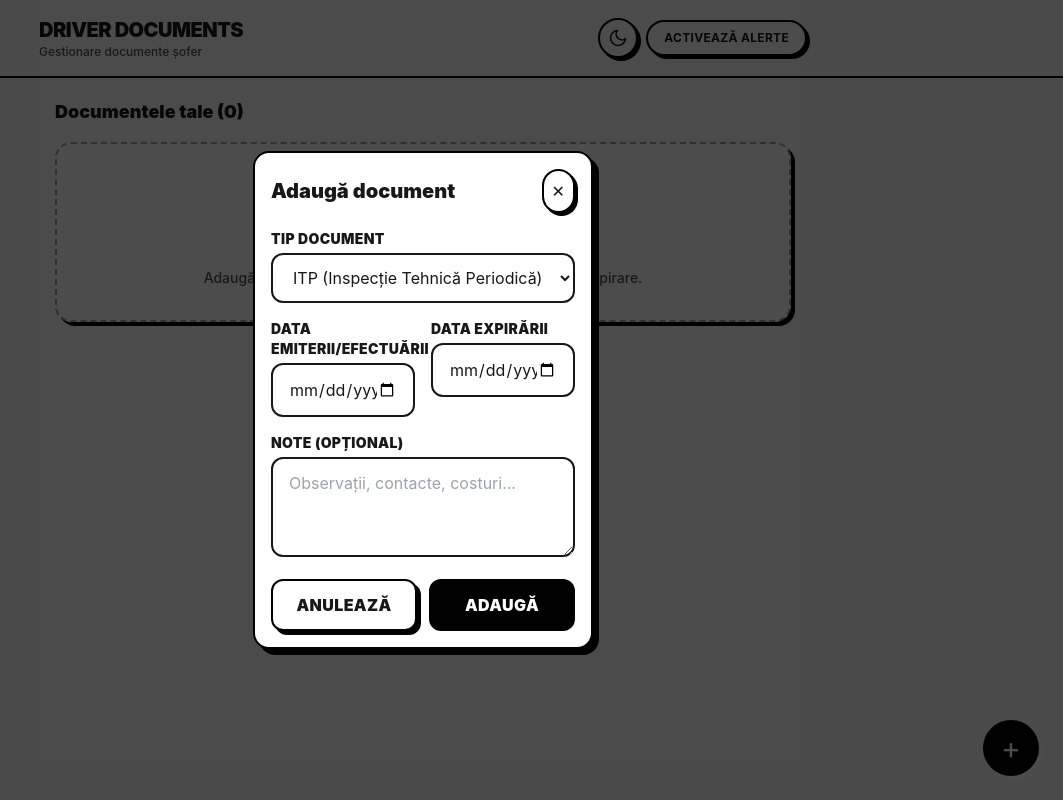
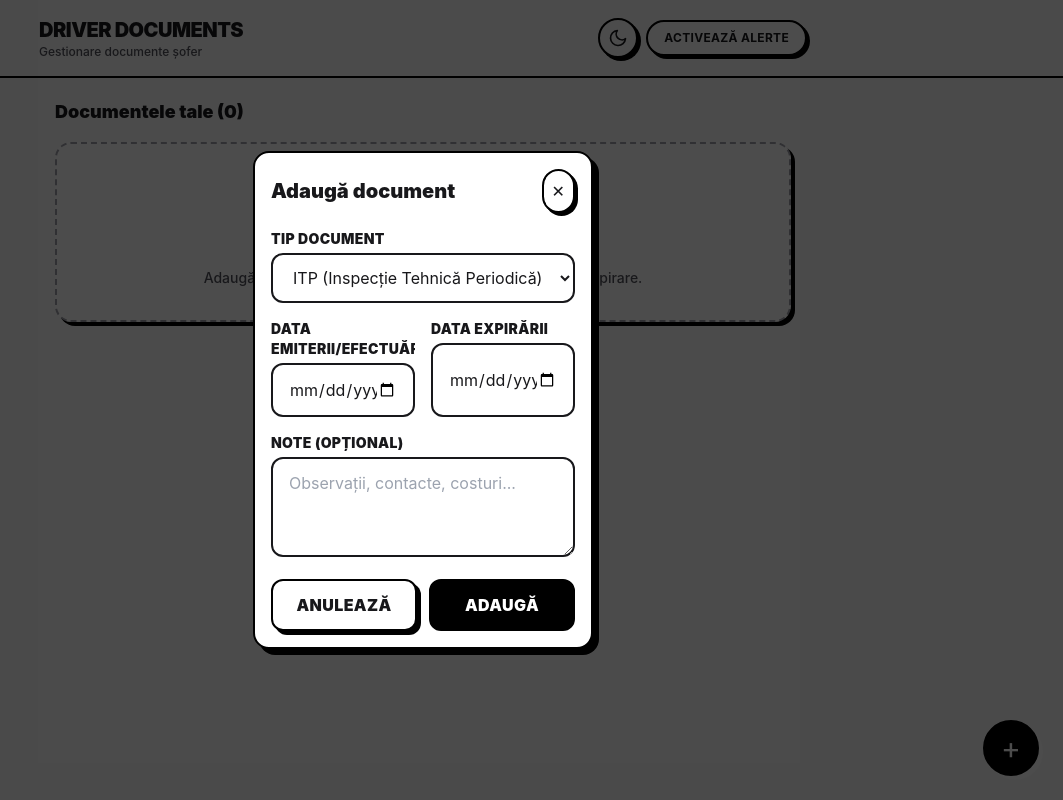
Before and after one commit to mrmcb92/driver-documents, a React (Vite) app: page / in a window 1280 px wide. Both pictures are taken after a click on the button "Adaugă document". Shown: the whole page, without its empty margins (217-1280 px from the left). Built offline with nearby package versions, Linux system fonts and the light colour scheme.

Commit message:
fix(ios): previne depasirea inputurilor type=date pe Safari iOS

```diff
--- a/src/components/AddDocumentModal.tsx
+++ b/src/components/AddDocumentModal.tsx
@@ -148,7 +148,7 @@ export default function AddDocumentModal({
   const inputBaseClass =
     'w-full rounded-xl border-2 bg-white px-3 py-2.5 text-zinc-900 outline-none transition-colors focus:ring-2 focus:ring-zinc-400 sm:px-4 sm:py-3 dark:bg-zinc-900 dark:text-zinc-100 dark:focus:ring-zinc-600';
   const dateInputClass =
-    'w-full max-w-full box-border';
+    'w-full max-w-full min-w-0 box-border block appearance-none m-0 flex-1';
   const inputErrorClass =
     'border-black focus:border-black dark:border-white dark:focus:border-white';
   const inputNormalClass =
@@ -222,7 +222,7 @@ export default function AddDocumentModal({
             )}
 
             <div className="grid grid-cols-1 gap-3 sm:grid-cols-2 sm:gap-4">
-              <div>
+              <div className="w-full max-w-full overflow-hidden flex flex-col">
                 <label htmlFor="issueDate" className="mb-1 block text-xs font-black uppercase tracking-wide text-zinc-900 dark:text-zinc-100 sm:text-sm">
                   Data emiterii/efectuării
                 </label>
@@ -239,7 +239,7 @@ export default function AddDocumentModal({
                 )}
               </div>
 
-              <div>
+              <div className="w-full max-w-full overflow-hidden flex flex-col">
                 <label htmlFor="expiryDate" className="mb-1 block text-xs font-black uppercase tracking-wide text-zinc-900 dark:text-zinc-100 sm:text-sm">
                   Data expirării
                 </label>
--- a/src/index.css
+++ b/src/index.css
@@ -27,6 +27,15 @@
   button {
     @apply focus:outline-none;
   }
+
+  /* iOS Safari fix: prevent date inputs from overflowing their container */
+  input[type="date"] {
+    -webkit-appearance: none !important;
+    appearance: none !important;
+    width: 100% !important;
+    max-width: 100% !important;
+    box-sizing: border-box !important;
+  }
 }
 
 @layer utilities {
```
